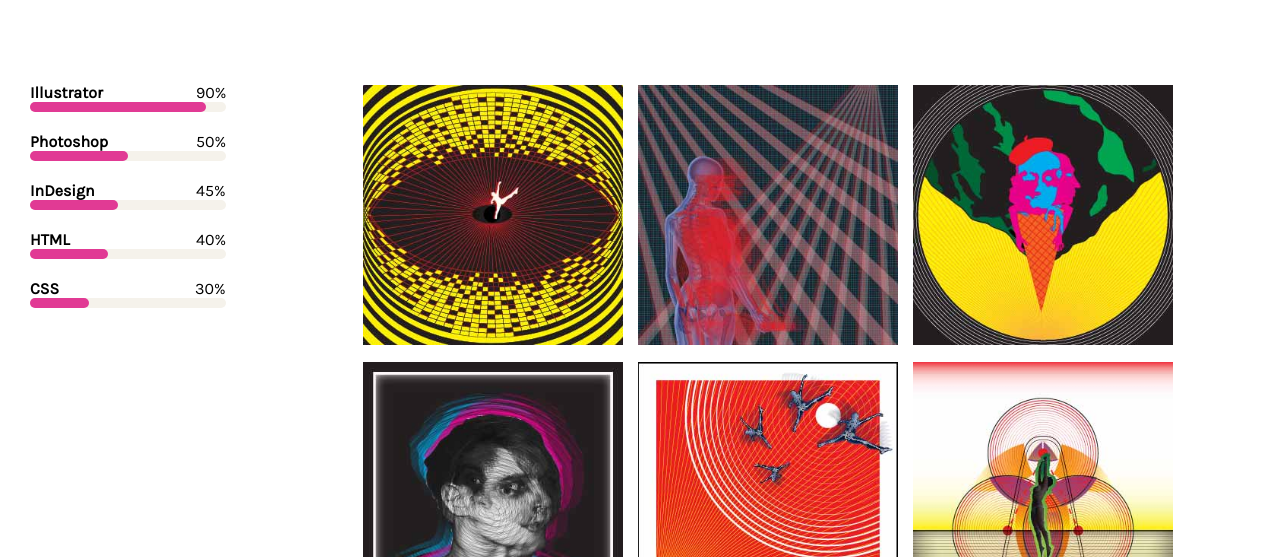
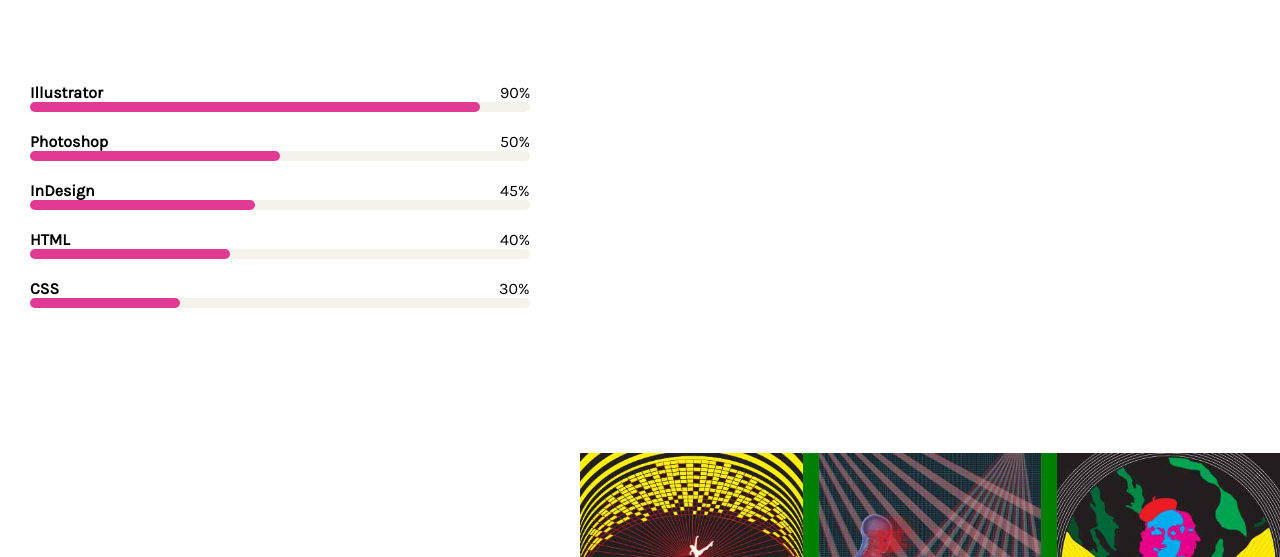
Before and after one commit to SabrinaIdaMartini/ProyectoFinal_SabrinaMartini, a website: page skills.html in a window 1280 px wide. Shown: the part 243-800 px from the top of the page. Drawn offline with nearby package versions, Linux system fonts and the light colour scheme; files that its build step writes are made by us from their sources.

Commit message:
seventh commit - responsive2

```diff
--- a/assets/sass/skills.scss
+++ b/assets/sass/skills.scss
@@ -3,19 +3,13 @@
 $extra-small-padding: 5px;
 
 
-body{
+.mainContainer {
     display: grid;
     grid-template-columns: 20%;
     grid-template-areas:
-    "header header header"
     "title title title"
     "skills illustration illustration"
-    "skills illustration illustration"
-    "footer footer footer";
-}
-
-header {
-    grid-area: header;
+    "skills illustration illustration";
 }
 
 .title {
@@ -42,17 +36,7 @@
     margin-top: 100px;
     background-color: black;
     display: contents;
-}
-
-
-
-footer{
-    grid-area: footer;
-    border: 2px solid rgb(122, 115, 114);
-}
-footer>div{
-    display: flex;
-    justify-content: space-between;
+    width: 400px;
 }
 
 .skillsBars {
@@ -62,7 +46,9 @@
 }
 
 .skillsBars .bar {
-    margin: 20px 0;
+    width: 250px;
+    margin-left: auto;
+    margin-right: auto;
 }
 
 
@@ -132,22 +118,14 @@
 }
 
 .container {
-    margin: 0;
-    margin-top: 100px;
-    float: right;
-    position: relative;
-    display: flex;
     flex-direction: column;
     flex-wrap: wrap;
     align-content: space-evenly;
-    justify-content: space-around;
-    grid-area: illustration;
+    columns: 2;
+    width: 250px;
+    margin-left: auto;
+    margin-right: auto;
 }
-
-.border {
-    width: 839px;
-    height: 555px;
- }
 
 
 img {
@@ -155,5 +133,55 @@
 }
 
 .illustration {
-    width: 260px;
+
+    margin-bottom: 30px;
 }
+
+
+
+@media screen and (min-width: 768px) {
+    .skillsBars .bar {
+        width: 500px;
+        margin-left: auto;
+        margin-right: auto;
+    }
+
+    .container {
+        margin: 0;
+        margin-top: 100px;
+        width: 700px;
+        columns: 3;
+        margin-left: auto;
+        margin-right: auto;
+        flex-direction: column;
+        flex-wrap: wrap;
+        align-content: space-evenly;
+        justify-content: space-around;
+        grid-area: illustration;
+        background-color: red;
+    }
+
+    .border {
+
+     }
+  }
+
+  @media screen and (min-width: 1280px) {
+    .skillsBars .bar {
+        margin: 20px 0;
+    }
+
+    .container {
+        margin: 0;
+        margin-top: 100px;
+        float: right;
+        position: relative;
+        flex-direction: column;
+        flex-wrap: wrap;
+        align-content: space-evenly;
+        justify-content: space-around;
+        grid-area: illustration;
+        columns: 3;
+        background-color: green;
+    }
+  }
```
Also changed, not shown: about.html (+6 -1 lines), assets/sass/about.scss (+40 -4 lines), assets/sass/contact.scss (+29 -3 lines), assets/sass/work.scss (+10 -0 lines), contact.html (+1 -1 lines), skills.html (+1 -1 lines).
